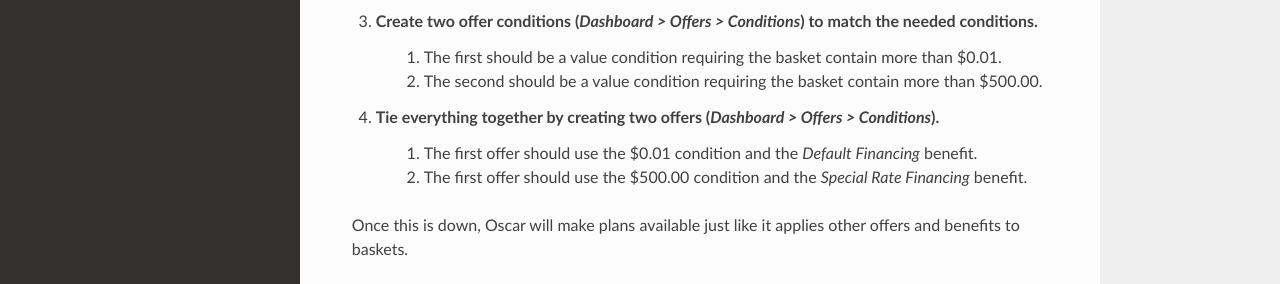
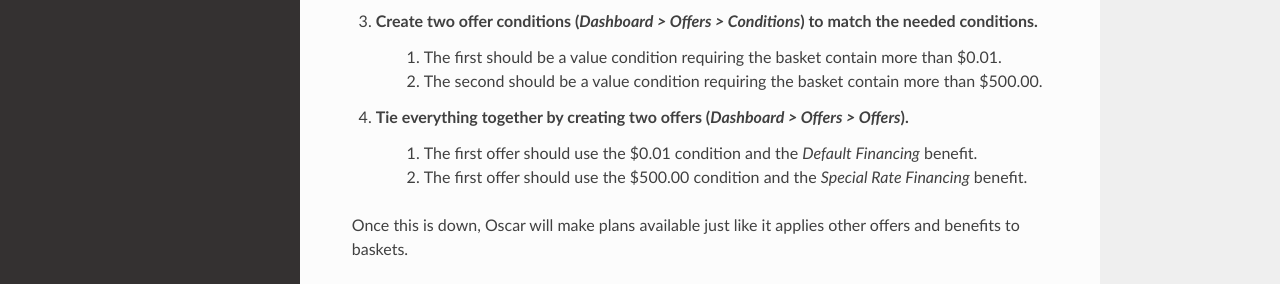
Before and after one commit to thelabnyc/django-oscar-wfrs, a Sphinx documentation site: the page built from docs/concepts.rst, in a window 1280 px wide and 900 px high, scrolled down 1335 px. Shown: the part 449-733 px from the top of the window. Built offline with Sphinx 7.4.7 and the Read the Docs theme 2.0.0, drawn with Linux system fonts in a browser that asks for light colours; the version number could not be read and is left out.

Commit message:
copyedit

```diff
--- a/docs/concepts.rst
+++ b/docs/concepts.rst
@@ -61,7 +61,7 @@ Financing Plan Benefits allow this to happen. A Financing Plan Benefit is a spec
 3. Create two offer conditions (*Dashboard > Offers > Conditions*) to match the needed conditions.
     1. The first should be a value condition requiring the basket contain more than $0.01.
     2. The second should be a value condition requiring the basket contain more than $500.00.
-4. Tie everything together by creating two offers (*Dashboard > Offers > Conditions*).
+4. Tie everything together by creating two offers (*Dashboard > Offers > Offers*).
     1. The first offer should use the $0.01 condition and the *Default Financing* benefit.
     2. The first offer should use the $500.00 condition and the *Special Rate Financing* benefit.
 
--- a/docs/integration.rst
+++ b/docs/integration.rst
@@ -206,7 +206,7 @@ financing_plan  The ID (primary key) of the selected financing
             "postcode": "10001",
             "state": "NY",
             "country": "/api/countries/US/",
-            "phone_number": "+1 (717) 467-1111",
+            "phone_number": "+1 (717) 467-1111"
         },
         "billing_address": {
             "first_name": "Joe",
@@ -216,7 +216,7 @@ financing_plan  The ID (primary key) of the selected financing
             "postcode": "10001",
             "state": "NY",
             "country": "/api/countries/US/",
-            "phone_number": "+1 (717) 467-1111",
+            "phone_number": "+1 (717) 467-1111"
         }
     }
 
```
